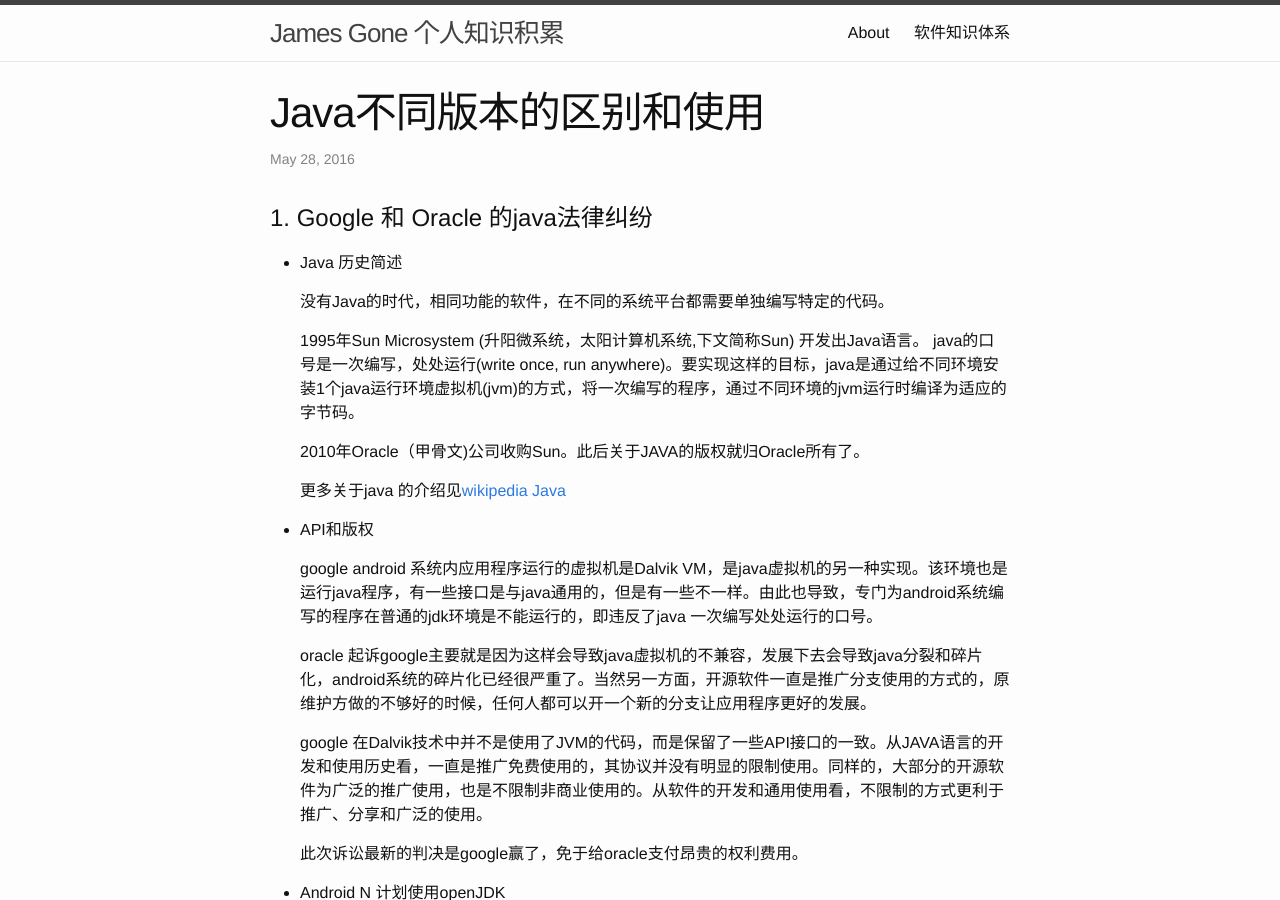
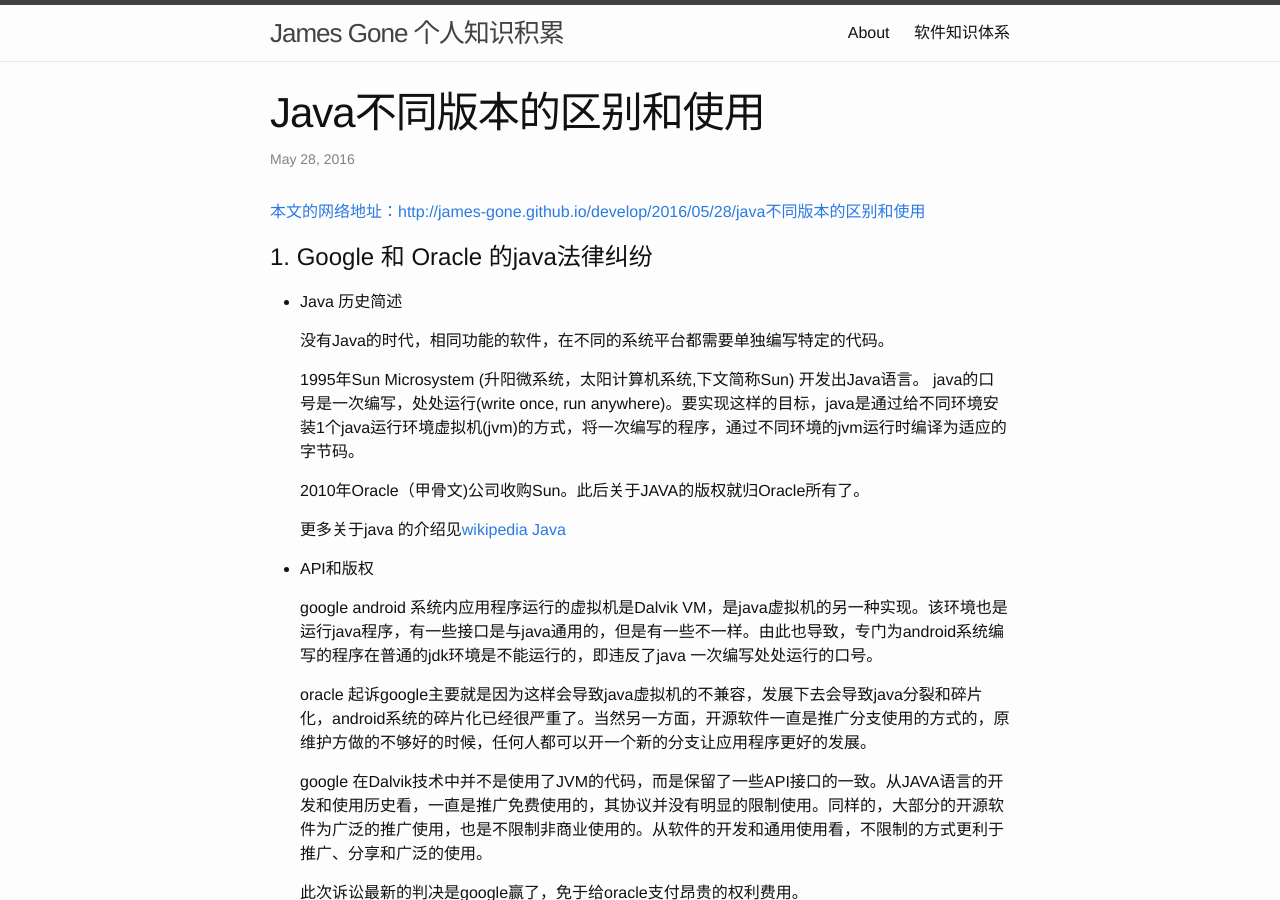
Before and after one commit to james-gone/james-gone.github.io, a Jekyll site: the page built from _posts/2016-05-28-java不同版本的区别和使用.md, in a window 1280 px wide and 900 px high. Built offline with Jekyll 4.4.1, drawn with Linux system fonts in a browser that asks for light colours; some of the changed text lies outside the part shown.

Commit message:
添加网络地址连接

```diff
--- a/_posts/2016-05-28-java不同版本的区别和使用.md
+++ b/_posts/2016-05-28-java不同版本的区别和使用.md
@@ -4,6 +4,8 @@ title: Java不同版本的区别和使用
 data: 2016-05-27
 categories: develop
 ---
+[本文的网络地址：http://james-gone.github.io/develop/2016/05/28/java不同版本的区别和使用](http://james-gone.github.io/develop/2016/05/28/java不同版本的区别和使用.html)
+
 # 1. Google 和 Oracle 的java法律纠纷
 
 * Java 历史简述
@@ -217,3 +219,5 @@ WEB_JAVA_SECURITY_LEVEL=VH</code></pre>
 <pre><code>jre-8u92-windows-i586.exe INSTALLCFG=d:\jrecfg.txt</code></pre>
 
 * 其它版本的静默安装方式未进行详细测试。
+
+[本文的网络地址：http://james-gone.github.io/develop/2016/05/28/java不同版本的区别和使用](http://james-gone.github.io/develop/2016/05/28/java不同版本的区别和使用.html)
```
